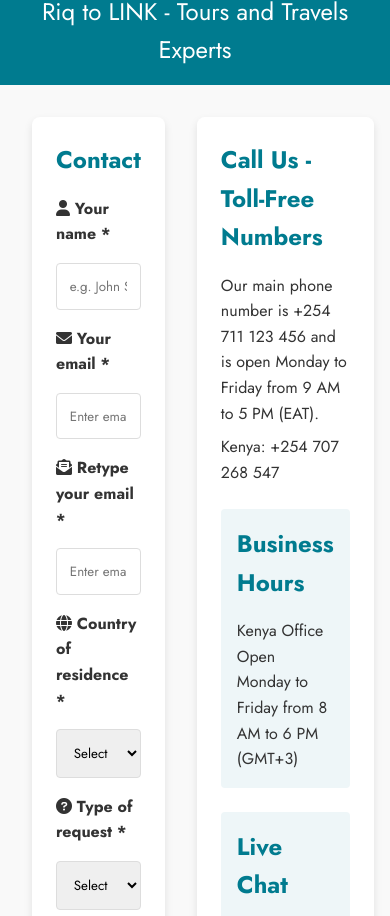
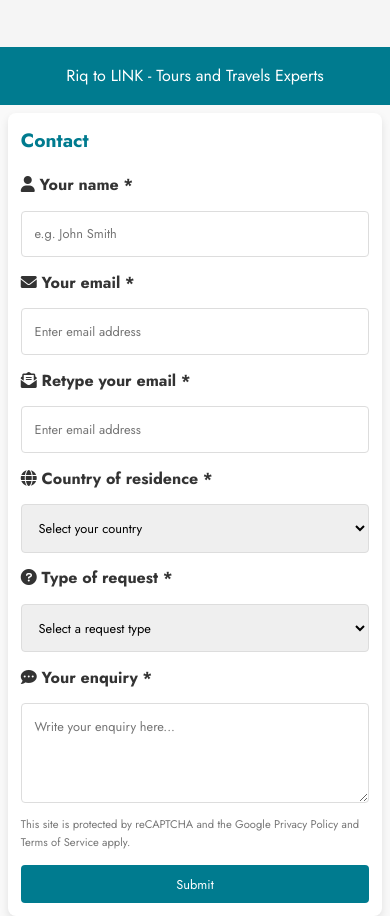
Before and after one commit to birichani-codes/riq, a website: page public/contact.html in a window 390 px wide. Shown: the part 1084-2000 px from the top of the page. Drawn offline with Linux system fonts and the light colour scheme; no server answers.

Commit message:
more codes

```diff
--- a/public/contact.html
+++ b/public/contact.html
@@ -336,7 +336,7 @@
     <div style="max-width: 1000px; margin: 0 auto; display: flex; justify-content: space-between; align-items: center; flex-wrap: wrap;">
 
       <!-- Contact Info -->
-        <div style="width: 60%;">
+      <div style="width: 100%; max-width: 60%; padding-right: 20px;">
         <h2 style="font-size: 28px; color: #333; font-weight: 700; margin-bottom: 10px;">
           GET IN TOUCH WITH ONE OF OUR <br> LOCAL TRAVEL EXPERTS
         </h2>
@@ -347,7 +347,7 @@
       </div>
 
       <!-- Contact Phone -->
-        <div style="width: 35%; text-align: right;">
+      <div style="width: 100%; max-width: 35%; text-align: right; padding-left: 20px;">
         <h4 style="font-size: 16px; color: #555; font-weight: 600; margin-bottom: 5px;">
           OUR MAIN PHONE NUMBER IS
         </h4>
@@ -362,6 +362,45 @@
     </div>
   </section>
 
+  <!-- Add Responsive CSS (media queries) -->
+  <style>
+    @media (max-width: 768px) {
+      section {
+        padding: 40px 20px;
+      }
+
+      .contact-info, .contact-phone {
+        width: 100%;
+        text-align: center;
+      }
+
+      .contact-phone p {
+        font-size: 25px;
+      }
+
+      .contact-info h2 {
+        font-size: 24px;
+      }
+
+      .contact-info p {
+        font-size: 14px;
+      }
+    }
+
+    @media (max-width: 480px) {
+      .contact-phone p {
+        font-size: 20px;
+      }
+
+      .contact-info h2 {
+        font-size: 22px;
+      }
+
+      .contact-info p {
+        font-size: 12px;
+      }
+    }
+  </style>
 
   <!DOCTYPE html>
   <html lang="en">
@@ -480,6 +519,118 @@
         border-radius: 4px;
         cursor: pointer;
       }
+
+      /* Responsive Styles */
+      @media (max-width: 1024px) {
+        .container {
+          grid-template-columns: 1fr; /* Stacks the sections */
+          padding: 1rem;
+        }
+
+        .header-title {
+          font-size: 1.2rem;
+        }
+
+        .contact-form {
+          gap: 0.8rem;
+        }
+
+        .submit-btn {
+          font-size: 0.9rem;
+          padding: 0.7rem;
+        }
+
+        .contact-section,
+        .info-section {
+          padding: 1rem;
+        }
+
+        .info-section {
+          margin-top: 2rem;
+        }
+      }
+
+      @media (max-width: 768px) {
+        .header-title {
+          font-size: 1rem;
+        }
+
+        h2 {
+          font-size: 1.2rem;
+        }
+
+        .contact-section,
+        .info-section {
+          padding: 1rem;
+        }
+
+        .contact-form input,
+        .contact-form select,
+        .contact-form textarea {
+          font-size: 0.9rem;
+        }
+
+        .recaptcha-notice {
+          font-size: 0.7rem;
+        }
+
+        .submit-btn {
+          padding: 0.7rem;
+          font-size: 0.9rem;
+        }
+
+        .chat-btn {
+          padding: 0.7rem;
+        }
+      }
+
+      @media (max-width: 480px) {
+        .header-title {
+          font-size: 1rem;
+        }
+
+        .container {
+          padding: 0.5rem;
+        }
+
+        .contact-section {
+          padding: 0.8rem;
+        }
+
+        .info-section {
+          padding: 0.8rem;
+        }
+
+        .contact-form input,
+        .contact-form select,
+        .contact-form textarea {
+          font-size: 0.8rem;
+        }
+
+        .submit-btn {
+          padding: 0.6rem;
+          font-size: 0.8rem;
+        }
+
+        .chat-btn {
+          padding: 0.6rem;
+          font-size: 0.8rem;
+        }
+
+        ul li {
+          font-size: 0.8rem;
+        }
+
+        .business-hours,
+        .live-chat,
+        .local-offices {
+          font-size: 0.8rem;
+        }
+
+        .recaptcha-notice {
+          font-size: 0.7rem;
+        }
+      }
     </style>
     <script>
       async function populateCountries() {
@@ -566,11 +717,11 @@
           <p>Kenya: +254 712 345 678<br>For requests regarding: Kenya, East Africa tours, and regional inquiries</p>
           <p>Our main customer support line is open Monday to Friday from 8 AM to 6 PM</p>
         </div>
-
       </section>
     </main>
   </body>
   </html>
+
 <!DOCTYPE html>
 <html lang="en">
 <head>
```
Lines whose indentation alone changed are shown as unchanged.
